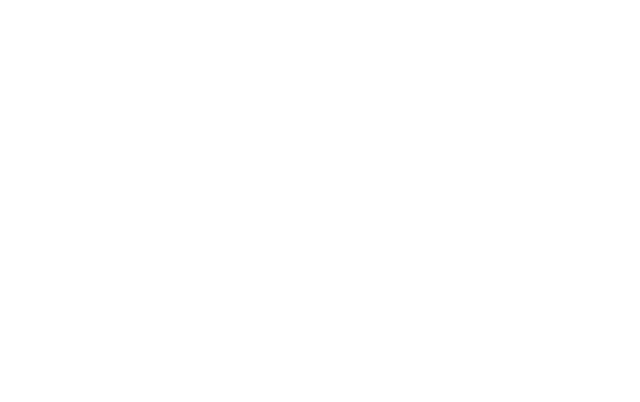
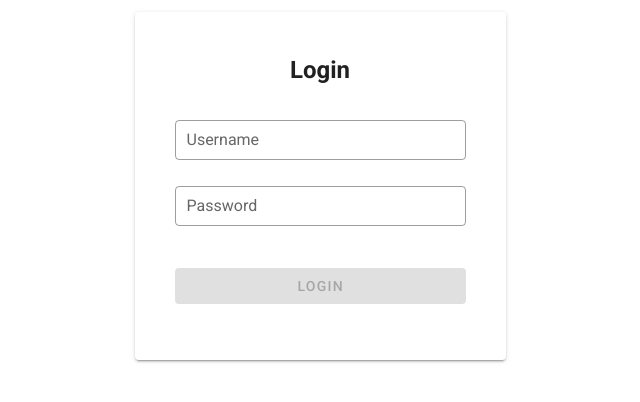
Before and after one commit to SokkunNORN/vue-learning, a Vue app: page /login in a window 1280 px wide. Shown: the part 214-616 px from the top of the page, without its empty margins (320-960 px from the left). Built offline with nearby package versions, Linux system fonts and the light colour scheme.

Commit message:
create page login

```diff
--- a/src/App.vue
+++ b/src/App.vue
@@ -1,5 +1,5 @@
 <template>
-  <p></p>
+  <router-view></router-view>
 </template>
 
 <script>
--- a/src/router/index.js
+++ b/src/router/index.js
@@ -15,6 +15,12 @@
     name: "About",
     component: () =>
       import(/* webpackChunkName: "about" */ "../views/About.vue")
+  },
+  {
+    path: "/login",
+    name: "Login",
+    component: () =>
+      import("../views/auth/Login.vue")
   }
 ];
 
--- a/src/views/Home.vue
+++ b/src/views/Home.vue
@@ -1,5 +1,6 @@
 <template>
   <div class="home">
+    Home
   </div>
 </template>
 
--- /dev/null
+++ b/src/views/auth/Login.vue
@@ -0,0 +1,59 @@
+<template>
+  <v-app>
+      <v-container bg fill-height grid-list-md text-center>
+        <v-layout row wrap align-center>
+          <v-flex>
+            <v-row  align="center" justify="center">
+              <v-col
+                cols="4">
+                <v-card
+                  class="pa-6">
+                  <h2 class="mt-4 mb-4 text-center">Login</h2>
+
+                  <v-card-text>
+                    <v-text-field
+                      label="Username"
+                      type="text"
+                      outlined
+                      dense
+                    ></v-text-field>
+
+
+                    <v-text-field
+                      label="Password"
+                      type="password"
+                      outlined
+                      dense
+                    ></v-text-field>
+
+                    <v-btn
+                      class="mb-4 mt-4"
+                      color="error"
+                      disabled
+                      block
+                    >
+                      Login
+                    </v-btn>
+                  </v-card-text>
+                </v-card>
+              </v-col>
+            </v-row>
+          </v-flex>
+        </v-layout>
+      </v-container>
+  </v-app>
+</template>
+
+<script>
+export default {
+  name: "Login",
+
+  data: () => ({
+
+  })
+}
+</script>
+
+<style>
+
+</style>
```
